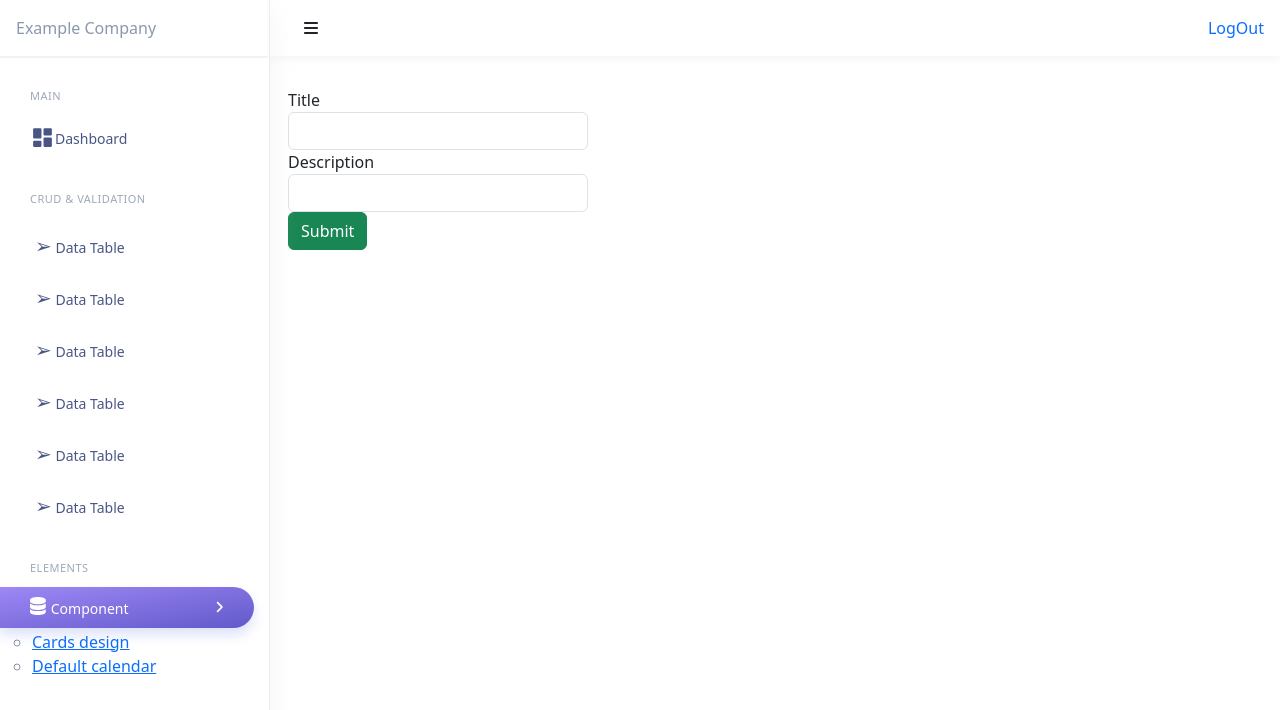
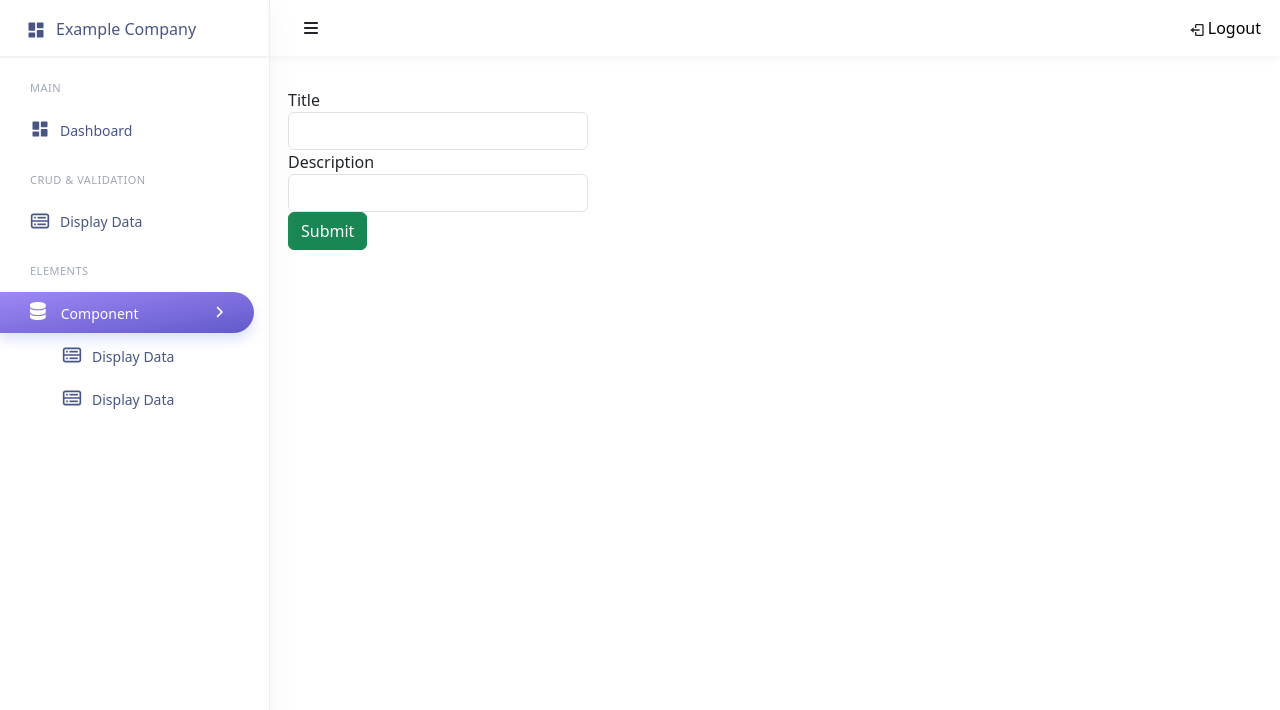
Before and after one commit to saravanabca/fullstack, a React (Create React App) app in the folder client/: page /addform in a window 1280 px wide. Both pictures are taken after a click on the link "Component". Shown: the top 710 px of the page. Built offline with nearby package versions, Linux system fonts and the light colour scheme.

Commit message:
sidenav icon

```diff
--- a/client/src/App.css
+++ b/client/src/App.css
@@ -19,7 +19,7 @@ overflow-x: hidden;
   margin: auto;
 }
 @media (min-width:768px){
-  .dashboard{
+  .main-page{
     padding-top: 2rem;
     margin-left: 18rem;
   }
--- a/client/src/assets/css/SideNavBar.css
+++ b/client/src/assets/css/SideNavBar.css
@@ -27,10 +27,12 @@
   transition: left 0.2s ease, width 0.2s ease;
   height: 75px;
 }
+
 .side-header .header-brand1 {
   /* text-align: center; */
   margin: 0 auto !important;
 }
+
 .side-header .header-brand-img.desktop-logo {
   display: none;
 }
@@ -42,10 +44,12 @@
   margin-right: 0.5rem;
   width: auto;
 }
+
 .side-menu {
   margin-bottom: 0;
   padding: 0 15px 0 0px;
 }
+
 .side-menu__item {
   position: relative;
   display: -webkit-box;
@@ -60,7 +64,7 @@
   -webkit-transition: border-left-color 0.3s ease, background-color 0.3s ease;
   transition: border-left-color 0.3s ease, background-color 0.3s ease;
   color: #495584;
-    border-radius: 0 60px 60px 0;
+  /* border-radius: 0 60px 60px 0; */
   margin: 2px 0px;
   text-decoration: none;
 }
@@ -87,6 +91,7 @@
   position: relative;
   top: 1px;
   line-height: inherit;
+  padding-left: 10px;
 }
 
 .side-menu__item.active .side-menu__label {
@@ -107,26 +112,29 @@
   box-shadow: 0 7px 12px 0 rgba(95, 118, 232, 0.21);
 
 }
+
 .side-menu h3 {
   color: #76839a;
   text-transform: uppercase;
   letter-spacing: .5px;
   font-size: 11px;
   margin-bottom: 0.5rem;
-    margin-top: 1.5rem !important;
+  margin-top: 1rem !important;
   font-weight: 500;
   padding: 5px 30px 5px;
   opacity: .7;
 }
 
 
-ul li h3{
+ul li h3 {
   font-size: 20px;
 }
-
+ ul {
+  list-style-type: none !important;
+ }
 
 /* media query */
-@media (min-width: 768px){
+@media (min-width: 768px) {
 
   .side-header {
     width: 270px;
@@ -141,7 +149,7 @@ ul li h3{
 
 
 .ps {
-  overflow-y: scroll !important;
+  overflow-y: hidden !important;
   overflow-anchor: none;
   -ms-overflow-style: none;
   touch-action: auto;
@@ -175,18 +183,18 @@ ul li h3{
   position: absolute;
 }
 
-.ps--active-x > .ps__rail-x,
-.ps--active-y > .ps__rail-y {
+.ps--active-x>.ps__rail-x,
+.ps--active-y>.ps__rail-y {
   display: block;
   background-color: transparent;
 }
 
-.ps:hover > .ps__rail-x,
-.ps:hover > .ps__rail-y,
-.ps--focus > .ps__rail-x,
-.ps--focus > .ps__rail-y,
-.ps--scrolling-x > .ps__rail-x,
-.ps--scrolling-y > .ps__rail-y {
+.ps:hover>.ps__rail-x,
+.ps:hover>.ps__rail-y,
+.ps--focus>.ps__rail-x,
+.ps--focus>.ps__rail-y,
+.ps--scrolling-x>.ps__rail-x,
+.ps--scrolling-y>.ps__rail-y {
   opacity: 0.6;
 }
 
@@ -204,7 +212,7 @@ ul li h3{
  * Scrollbar thumb styles
  */
 .ps__thumb-x {
-  background-color:#f6f7fc;
+  background-color: #f6f7fc;
   border-radius: 6px;
   transition: background-color .2s linear, height .2s ease-in-out;
   -webkit-transition: background-color .2s linear, height .2s ease-in-out;
@@ -227,15 +235,15 @@ ul li h3{
   position: absolute;
 }
 
-.ps__rail-x:hover > .ps__thumb-x,
-.ps__rail-x:focus > .ps__thumb-x,
+.ps__rail-x:hover>.ps__thumb-x,
+.ps__rail-x:focus>.ps__thumb-x,
 .ps__rail-x.ps--clicking .ps__thumb-x {
   background-color: #8497bf;
   height: 11px;
 }
 
-.ps__rail-y:hover > .ps__thumb-y,
-.ps__rail-y:focus > .ps__thumb-y,
+.ps__rail-y:hover>.ps__thumb-y,
+.ps__rail-y:focus>.ps__thumb-y,
 .ps__rail-y.ps--clicking .ps__thumb-y {
   background-color: #8497bf;
   width: 3px;
@@ -248,25 +256,37 @@ ul li h3{
   }
 }
 
-@media screen and (-ms-high-contrast: active), (-ms-high-contrast: none) {
+@media screen and (-ms-high-contrast: active),
+(-ms-high-contrast: none) {
   .ps {
     overflow: auto !important;
   }
 }
-.main-logo{
+
+.main-logo {
   padding: 1rem;
   border-bottom: 2px #7d7d7d17 solid;
   border-right: 2px #5d5d5d05 solid;
+  color: #495584;
+
+}
+.sub-logo{
+  padding-left: 10px;
 }
 
-
 .vscroll {
-	  position:relative;
+  position: relative;
+}
+.accordion-drop{
+  transition: left 0.2s ease, width 0.2s ease;
+}
+.react-icon{
+  font-size: 20px;
+  transform: rotate(190.73deg, 301, 301);
 }
 
-
 /* active */
-  .activate{
+.activate {
   position: fixed;
   top: 0;
   bottom: 0;
@@ -281,16 +301,41 @@ ul li h3{
   transition: left 0.2s ease, width 0.2s ease;
   border-right: 1px solid #eaedf1;
 }
-.activate .side-menu__label{
+
+.activate .side-menu__label {
   display: none;
 }
-.activate .ri{
-  font-size: 25px;
+
+
+.activate .react-icon {
+  font-size: 20px;
 }
-.activate .side-menu__item{
-  padding: 10px 0px 0px 30px;
+
+.activate .side-menu__item {
+  padding: 40px 0px 0px 20px;
 
 }
-.activate .main-logo{
+
+.activate .main-logo {
   /* display: none; */
+  /* padding: 20px 0px 0px 20px; */
+  padding: 1rem;
+  color: #495584;
 }
+.activate .side-menu__item.active {
+  text-decoration: none;
+  color: #ffffff;
+  /* background: -webkit-gradient(linear, left top, right bottom, from(#9e88f5), to(#6259ca)); */
+  background: linear-gradient(to bottom right, #9e88f5 0%, #6259ca 100%);
+  border-radius: unset;
+  -webkit-box-shadow: 0 7px 12px 0 rgba(95, 118, 232, 0.21);
+  box-shadow: 0 7px 12px 0 rgba(95, 118, 232, 0.21);
+  padding: 15px;
+
+}
+ .activate .main-top-menu{
+    margin-left: 5rem;
+  }
+  .activate .dashboard{
+    margin-left: 5rem;
+  }
--- a/client/src/assets/css/TopNavBar.css
+++ b/client/src/assets/css/TopNavBar.css
@@ -20,4 +20,6 @@
 }
 .main-top-submenu .logout a{
     text-decoration: none !important;
+    color: black;
+    padding: 3px;
 }
--- /dev/null
+++ b/client/src/assets/css/card.css
@@ -0,0 +1,4 @@
+.main-card{
+    box-shadow: 2px 0px 2px 0px rgb(156, 14, 14);
+   padding: 2px;
+}
--- a/client/src/component/Global/SideNavBar.jsx
+++ b/client/src/component/Global/SideNavBar.jsx
@@ -2,9 +2,10 @@ import React, { useState, useEffect } from "react";
 import { useSelector } from "react-redux";
 import "../../assets/css/SideNavBar.css";
 import { Link } from "react-router-dom";
-import { FontAwesomeIcon } from "@fortawesome/react-fontawesome";
+// import { FontAwesomeIcon } from "@fortawesome/react-fontawesome";
 import { BiSolidDashboard } from "react-icons/bi";
-
+import { RiFileAddFill } from "react-icons/ri";
+import { CgDatabase } from "react-icons/cg";
 export default function SideNavBar(props) {
   const [isExpanded, setIsExpanded] = useState(false);
 
@@ -38,17 +39,22 @@ console.log(props.closeMenu);
   return (
     <>
       <aside className={props.closeMenu === false ? "app-sidebar ps" : "activate ps"} >
-      <div className='main-logo'>Example Company</div>
+
+        <div className='main-logo'>
+          <div className="sub-logo">
+            <BiSolidDashboard  className="react-icon" />
+            <span className="side-menu__label">Example Company</span>
+          </div>
+        </div>
+
         <ul className="side-menu">
-          <li>
-            <h3>Main</h3>
-          </li>
 
+          <h3 className="side-menu__label">Main</h3>
           <li className="slide" title="Dashboard">
             <Link
               to="/Dashboard"
               className="side-menu__item">
-               <BiSolidDashboard style={{fontSize:"25px"}} className="ri"/>
+              <BiSolidDashboard  className="react-icon" />
               {/* <FontAwesomeIcon icon="coffee" style={{fontSize:"25px"}} className="f-i" /> */}
               <span className="side-menu__label">
                 Dashboard
@@ -56,114 +62,70 @@ console.log(props.closeMenu);
             </Link>
           </li>
 
-          <li>
+
           <h3 className="side-menu__label">CRUD &amp; Validation</h3>
-          </li>
 
           {showUserBoard && (
-            <li>
-              <Link to="/addform" className="side-menu__item">
-                <i className="side-menu__icon fa fa-grid"></i>
+            <li className="slide" title="Dashboard">
+              <Link
+                to="/addform"
+                className="side-menu__item">
+                <RiFileAddFill  className="react-icon" />
                 <span className="side-menu__label">
-                  <span style={{ fontSize: "20px", marginTop: "100px" }}>
-                  </span>
                   Add Form
                 </span>
               </Link>
             </li>
           )}
 
-            <li>
-              <Link to="/displaydata" className="side-menu__item">
-                <i className="side-menu__icon f fa-grid"></i>
+          <li className="slide" title="Dashboard">
+            <Link
+              to="/displaydata"
+              className="side-menu__item">
+              <CgDatabase  className="react-icon" />
               <span className="side-menu__label">
-                  <span style={{ fontSize: "20px", marginTop: "100px" }}>
-                    &#10146;
-                  </span>{" "}
-                  Data Table
-                </span>
-              </Link>
-            </li>
-            <li>
-              <Link to="/displaydata" className="side-menu__item">
-                <i className="side-menu__icon f fa-grid"></i>
-                <span className="side-menu__label">
-                  <span style={{ fontSize: "20px", marginTop: "100px" }}>
-                    &#10146;
-                  </span>{" "}
-                  Data Table
-                </span>
-              </Link>
-            </li>
-            <li>
-              <Link to="/displaydata" className="side-menu__item">
-                <i className="side-menu__icon f fa-grid"></i>
-                <span className="side-menu__label">
-                  <span style={{ fontSize: "20px", marginTop: "100px" }}>
-                    &#10146;
-                  </span>{" "}
-                  Data Table
-                </span>
-              </Link>
-            </li>
-            <li>
-              <Link to="/displaydata" className="side-menu__item">
-                <i className="side-menu__icon f fa-grid"></i>
-                <span className="side-menu__label">
-                  <span style={{ fontSize: "20px", marginTop: "100px" }}>
-                    &#10146;
-                  </span>{" "}
-                  Data Table
-                </span>
-              </Link>
-            </li>
-            <li>
-              <Link to="/displaydata" className="side-menu__item">
-                <i className="side-menu__icon f fa-grid"></i>
-                <span className="side-menu__label">
-                  <span style={{ fontSize: "20px", marginTop: "100px" }}>
-                    &#10146;
-                  </span>{" "}
-                  Data Table
-                </span>
-              </Link>
-            </li>
-            <li>
-              <Link to="/displaydata" className="side-menu__item">
-                <i className="side-menu__icon f fa-grid"></i>
-                <span className="side-menu__label">
-                  <span style={{ fontSize: "20px", marginTop: "100px" }}>
-                    &#10146;
-                  </span>{" "}
-                  Data Table
+                Display Data
               </span>
             </Link>
           </li>
 
+
           <li>
-            <h3>Elements</h3>
+            <h3 className="side-menu__label">Elements</h3>
 
           </li><li className="slide">
             <a className="side-menu__item active" onClick={toggleAccordion}>
               <i className="side-menu__icon fa fa-database"></i>
               <span className="side-menu__label">Component</span>
-              <i className="angle fa fa-angle-right"></i>
+              {
+                isExpanded == false ? <i className="angle fa fa-angle-right"></i> : <i className="angle fa fa-angle-down"></i>
+              }
+
             </a>
             {isExpanded && (
-              <ul className="slide-menu">
-                <li>
-                  <a href="#" className="slide-item">
-
-                    Cards design
-                  </a>
+              <ul className="slide-menu accordion-drop">
+                <li className="slide" title="Dashboard">
+                  <Link
+                    to="/displaydata"
+                    className="side-menu__item">
+                    <CgDatabase className="react-icon" />
+                    <span className="side-menu__label">
+                      Display Data
+                    </span>
+                  </Link>
                 </li>
 
-                <li className="active">
-                  <a href="#" className="slide-item active">
+                <li className="slide" title="Dashboard">
+                  <Link
+                    to="/displaydata"
+                    className="side-menu__item">
+                    <CgDatabase className="react-icon" />
+                    <span className="side-menu__label">
+                      Display Data
+                    </span>
+                  </Link>
+                </li>
 
-                    Default calendar
-                  </a>
-                </li>
               </ul>
             )}
           </li>
--- a/client/src/component/Global/TopNavBar.jsx
+++ b/client/src/component/Global/TopNavBar.jsx
@@ -5,6 +5,7 @@ import { Link } from 'react-router-dom';
 import { logout } from "../../slices/auth";
 import SideNavBar from "../Global/SideNavBar";
 import { FontAwesomeIcon } from "@fortawesome/react-fontawesome";
+import {BiLogOut} from "react-icons/bi";
 function Navbar() {
 
   const dispatch = useDispatch();
@@ -26,12 +27,15 @@ function Navbar() {
     <nav className='topnav'>
       <div className='d-flex main-top-menu justify-content-start'>
         <div onClick={handleCloseMenu} className=''>
-          <FontAwesomeIcon icon="fa-solid fa-bars" />
+          {closeMenu == false ? <FontAwesomeIcon icon="fa-solid fa-bars" />
+          : <FontAwesomeIcon icon="coffee" />}
+
         </div>
+
         <div className='main-top-submenu d-flex'>
-          <div className='top-submenu logout' title='Log Out'><Link to="/" onClick={logOut}>LogOut</Link></div>
+          <div className='top-submenu logout' title='Log Out'><BiLogOut/><Link to="/" onClick={logOut}>Logout</Link></div>
         </div>
-        <SideNavBar closeMenu={closeMenu} />
+        <SideNavBar closeMenu={closeMenu} className="main-top-menu" />
       </div>
       {/* <ul className='topnav_menu '>
          <li className=''>Example Company</li>
--- a/client/src/pages/AddFormData.jsx
+++ b/client/src/pages/AddFormData.jsx
@@ -1,7 +1,5 @@
 import React, { useState } from "react";
 import TutorialDataService from "../services/TutorialService";
-import SideNavBar from "../component/Global/SideNavBar";
-import Example from "../component/Global/Example";
 import TopNavBar from "../component/Global/TopNavBar";
 const AddTutorial = () => {
   const initialTutorialState = {
@@ -50,7 +48,7 @@ const AddTutorial = () => {
 <>
      <TopNavBar/>
      {/* <SideNavBar/> */}
-    <div className="submit-form dashboard">
+    <div className="submit-form main-page">
       {submitted ? (
         <div>
           <h4>You submitted successfully!</h4>
--- a/client/src/pages/DIsplayFormData.jsx
+++ b/client/src/pages/DIsplayFormData.jsx
@@ -1,7 +1,6 @@
 import React, { useState, useEffect, useMemo, useRef } from "react";
 import TutorialDataService from "../services/TutorialService";
 import { useTable } from "react-table";
-import SideNavBar from "../component/Global/SideNavBar";
 import TopNavBar from "../component/Global/TopNavBar";
 
 const TutorialsList = (props) => {
@@ -134,7 +133,7 @@ const TutorialsList = (props) => {
     <>
     <TopNavBar/>
     {/* <SideNavBar/> */}
-    <div className="list row dashboard">
+    <div className="list row main-page">
       <div className="col-md-8">
         <div className="input-group mb-3">
           <input
```
Also changed, not shown: client/src/component/main/card.jsx (added, +11 -0 lines), client/src/pages/Dashboard.jsx (+9 -6 lines), client/src/component/Dashboard/Dashboard.jsx (deleted), client/src/component/Global/Example.jsx (added). Lines whose indentation alone changed are shown as unchanged.
